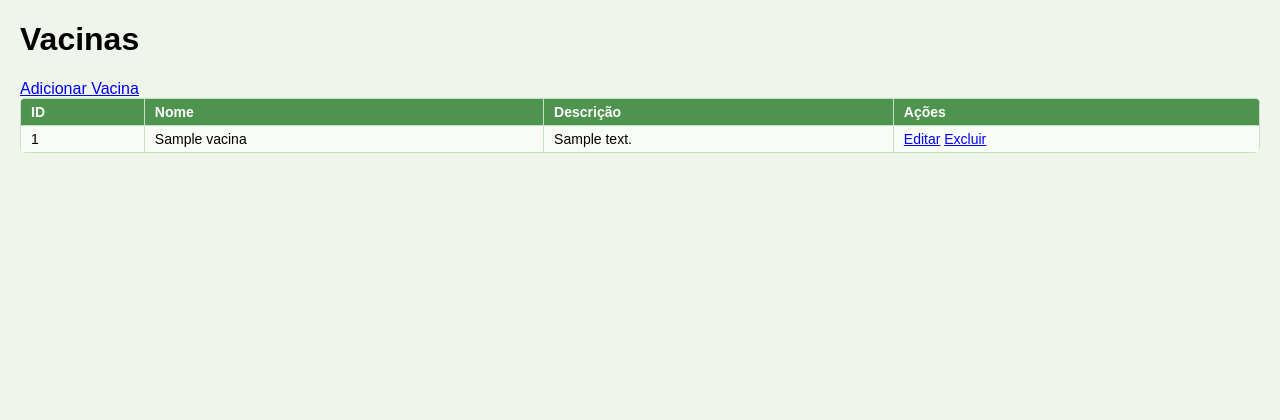
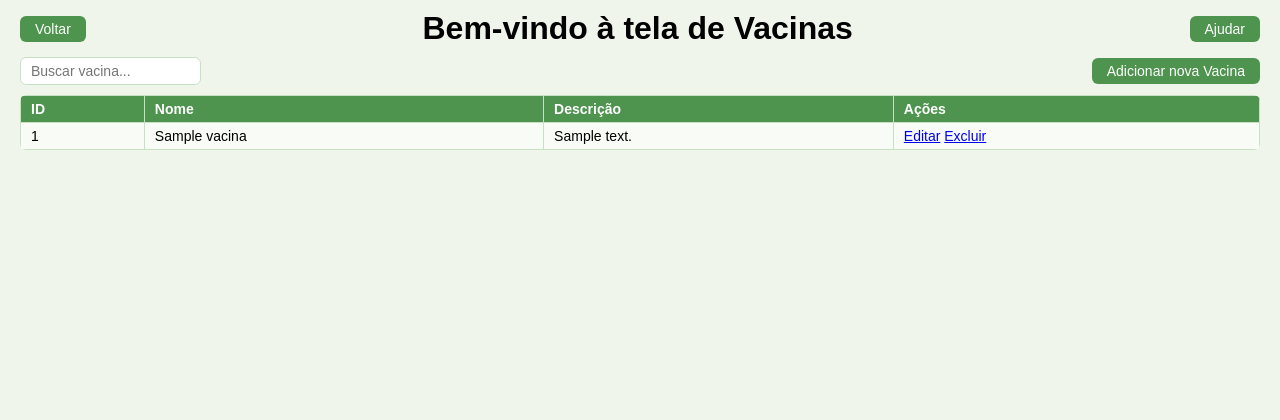
Before and after one commit to PaulinoFANeto/prjFazendaEtec033, a PHP site: page /admin/manejos/vacinas/vacinas.php in a window 1280 px wide. Shown: the top 420 px of the page. Run offline with PHP 8.4, Linux system fonts and the light colour scheme; the visitor is signed in with stand-in values (Sample User, id 1); tables that the repository leaves empty hold one stand-in row (values such as "Sample post").

Commit message:
Atualizei a aparencia do vacinas.php

```diff
--- a/admin/manejos/vacinas/vacinas.php
+++ b/admin/manejos/vacinas/vacinas.php
@@ -1,8 +1,15 @@
 <?php
 //Fiz mudanças nos links dos arquivos devido a configuração das pastas - Leandro
+$titulo_pagina = "Bem-vindo à tela de Vacinas";
 include(__DIR__ . "/../../../auth/auth.php");
-$sql = "SELECT * FROM vacinas";
+
+$search = isset($_GET['search']) ? $_GET['search'] : '';
+
+$sql = "SELECT * FROM vacinas WHERE nome LIKE '%$search%'";
 $result = $conn->query($sql);
+if ($result === false) {
+    die("Erro na consulta: " . $conn->error);
+}
 ?>
 <!DOCTYPE html>
 <html lang="pt-BR">
@@ -14,8 +21,20 @@ $result = $conn->query($sql);
 </head>
 
 <body>
-    <h1>Vacinas</h1>
-    <a href="vacinas_add.php">Adicionar Vacina</a>
+    <?php include '../../../include/header.php'; ?>
+
+    <div class="top-bar">
+            <form class="search-form" method="GET" action="">
+                <input type="text" name="search" placeholder="Buscar vacina..."
+                    value="<?php echo htmlspecialchars($search); ?>">
+            </form>
+
+            <?php if (in_array('inclusao', $usuario_permissoes)): ?>
+                <button class="btn" onclick="window.location.href='vacinas_add.php'">Adicionar nova
+                    Vacina</button>
+            <?php endif; ?>
+    </div>
+
     <table>
         <tr>
             <th>ID</th>
@@ -35,6 +54,8 @@ $result = $conn->query($sql);
             </tr>
         <?php endwhile; ?>
     </table>
+
+    <?php include '../../../include/footer.php'; ?>
 </body>
 
 </html>
```
